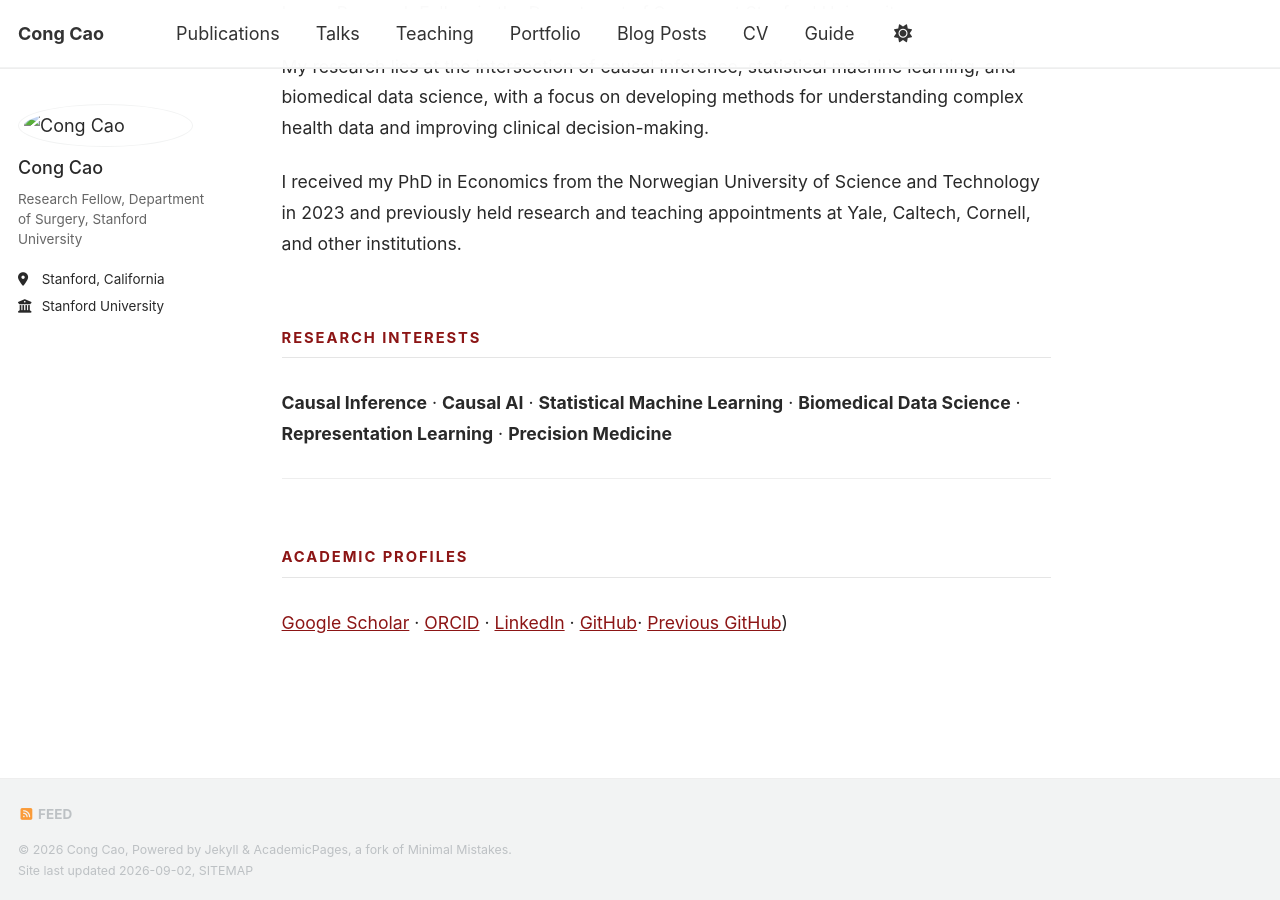
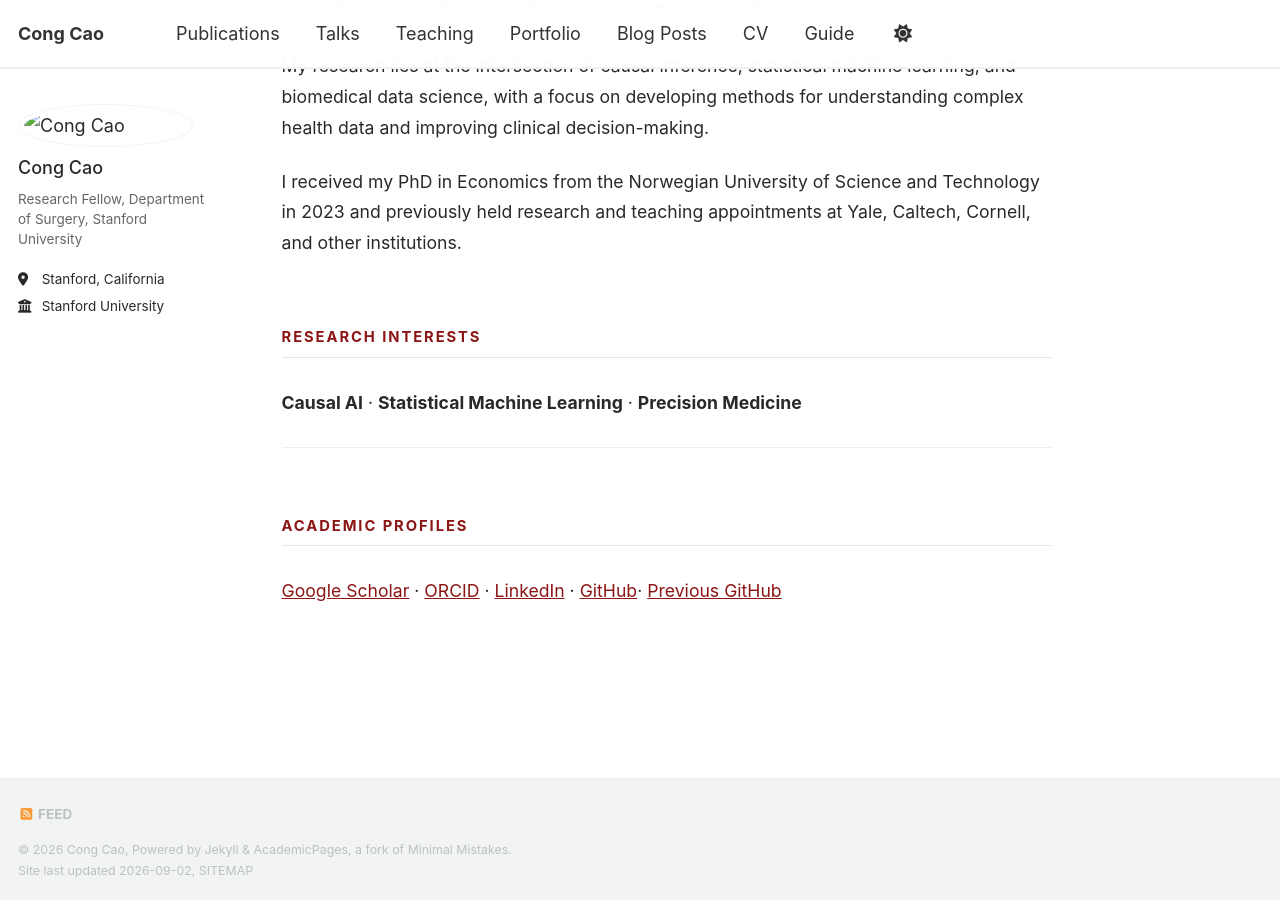
Before and after one commit to congca0/congca0.github.io, a Jekyll site: the page built from _pages/about.md, in a window 1280 px wide and 900 px high, scrolled down 705 px. Built offline with Jekyll 4.4.1, drawn with Linux system fonts in a browser that asks for light colours; our own code applies the rules of GitHub Pages for plain Markdown files; a style sheet for code colours, icons or effects is not loaded.

Commit message:
Update about.md

```diff
--- a/_pages/about.md
+++ b/_pages/about.md
@@ -34,9 +34,7 @@ I received my PhD in Economics from the Norwegian University of Science and Tech
 
 ## Research Interests
 
-**Causal Inference** · **Causal AI** · **Statistical Machine Learning** ·
-**Biomedical Data Science** · **Representation Learning** ·
-**Precision Medicine**
+**Causal AI** · **Statistical Machine Learning** · **Precision Medicine**
 
 ---
 
@@ -46,4 +44,4 @@ I received my PhD in Economics from the Norwegian University of Science and Tech
 [ORCID](https://orcid.org/0000-0001-8289-1705) ·
 [LinkedIn](https://www.linkedin.com/in/cong-cao-70068839/) ·
 [GitHub](https://github.com/congca0)·
-[Previous GitHub](https://github.com/congca))
+[Previous GitHub](https://github.com/congca)
```
